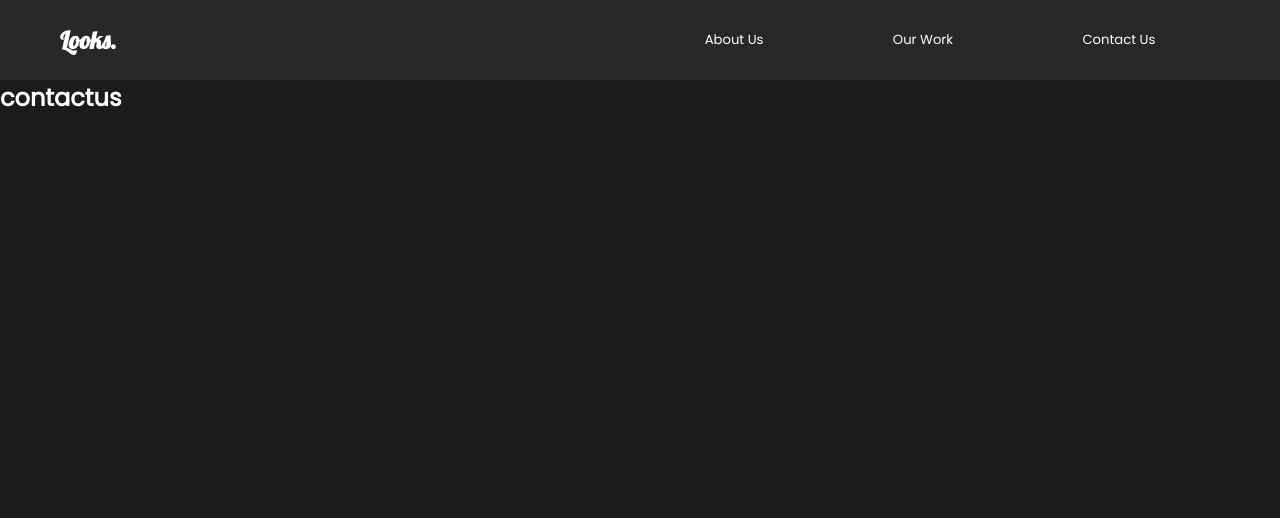
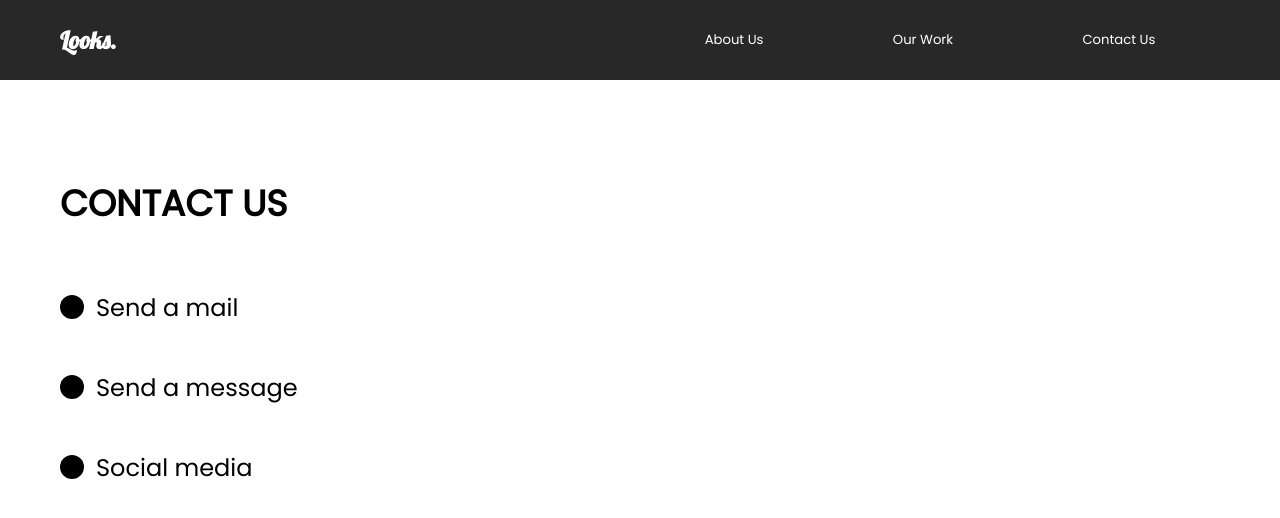
Before and after one commit to nayyyhaa/looks-react-site, a React (Create React App) app: page /contact in a window 1280 px wide. Shown: the top 518 px of the page. Built offline with nearby package versions, Linux system fonts and the light colour scheme.

Commit message:
add: contact us page

```diff
--- a/src/components/Nav.js
+++ b/src/components/Nav.js
@@ -31,6 +31,9 @@ const StyledNav = styled.nav`
   align-items: center;
   justify-content: space-between;
   background: #282828;
+  position: sticky;
+  top: 0;
+  z-index: 1000;
 
   #title-text {
     font-family: "Lobster", cursive;
--- a/src/pages/ContactUs.js
+++ b/src/pages/ContactUs.js
@@ -1,19 +1,82 @@
 import React from "react";
+//styled
+import styled from "styled-components";
+import { StyledHide } from "../toolkit/styles/styles";
 //animations
 import { motion } from "framer-motion";
-import {pageAnimation} from "../toolkit/helpers/animation";
+import { pageAnimation, titleAnimation } from "../toolkit/helpers/animation";
 
 const ContactUs = () => {
   return (
-    <motion.div
+    <StyledContact
       variants={pageAnimation}
       initial="hidden"
       animate="show"
       exit="exit"
     >
-      <h1>contactus</h1>
-    </motion.div>
+      <StyledHide>
+        <motion.h1 variants={titleAnimation}>CONTACT US</motion.h1>
+      </StyledHide>
+      <StyledSocial>
+        <StyledHide>
+          <motion.div variants={titleAnimation}>
+            <div className="circle"></div>
+            <a href="/">Send a mail</a>
+          </motion.div>
+        </StyledHide>
+        <StyledHide>
+          <motion.div variants={titleAnimation}>
+            <div className="circle"></div>
+            <a href="/">Send a message</a>
+          </motion.div>
+        </StyledHide>
+        <StyledHide>
+          <motion.div variants={titleAnimation}>
+            <div className="circle"></div>
+            <a href="/">Social media</a>
+          </motion.div>
+        </StyledHide>
+      </StyledSocial>
+    </StyledContact>
   );
 };
 
+const StyledContact = styled(motion.div)`
+  min-height: 100vh;
+  overflow: hidden;
+  padding: 5rem 5rem;
+  background: white;
+  color: black;
+
+  h1 {
+    font-size: 3rem;
+    margin: 3rem 0;
+  }
+`;
+
+const StyledSocial = styled(motion.div)`
+  display: flex;
+  flex-direction: column;
+
+  .circle {
+    height: 2rem;
+    width: 2rem;
+    border-radius: 50%;
+    background-color:black;
+  }
+
+  div {
+    display: flex;
+    height: 10vh;
+    justify-content: space-between;
+    align-items: center;
+
+  }
+  a {
+    color: black;
+    font-size: 2rem;
+    margin-left: 1rem;
+  }
+`;
+
 export default ContactUs;
```
